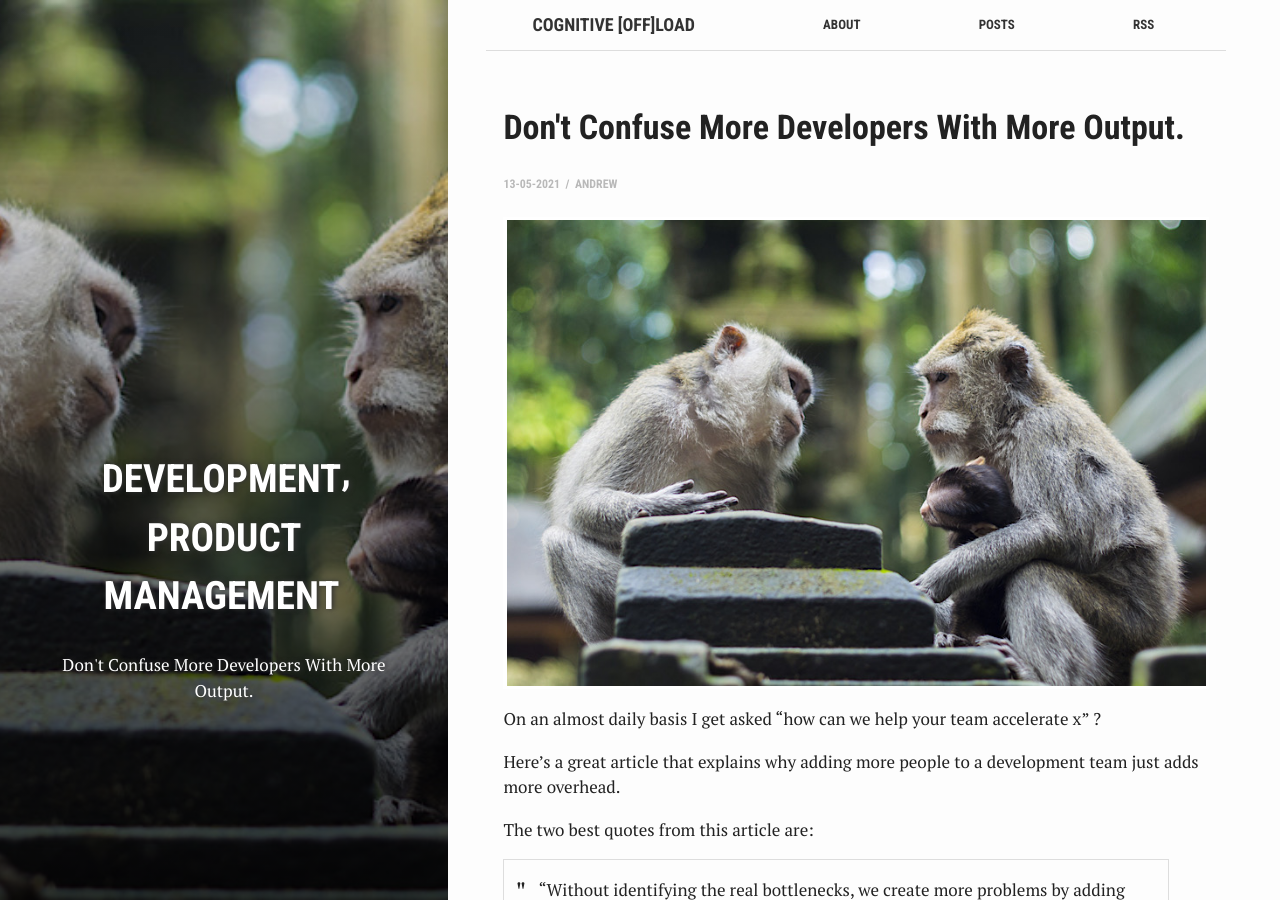
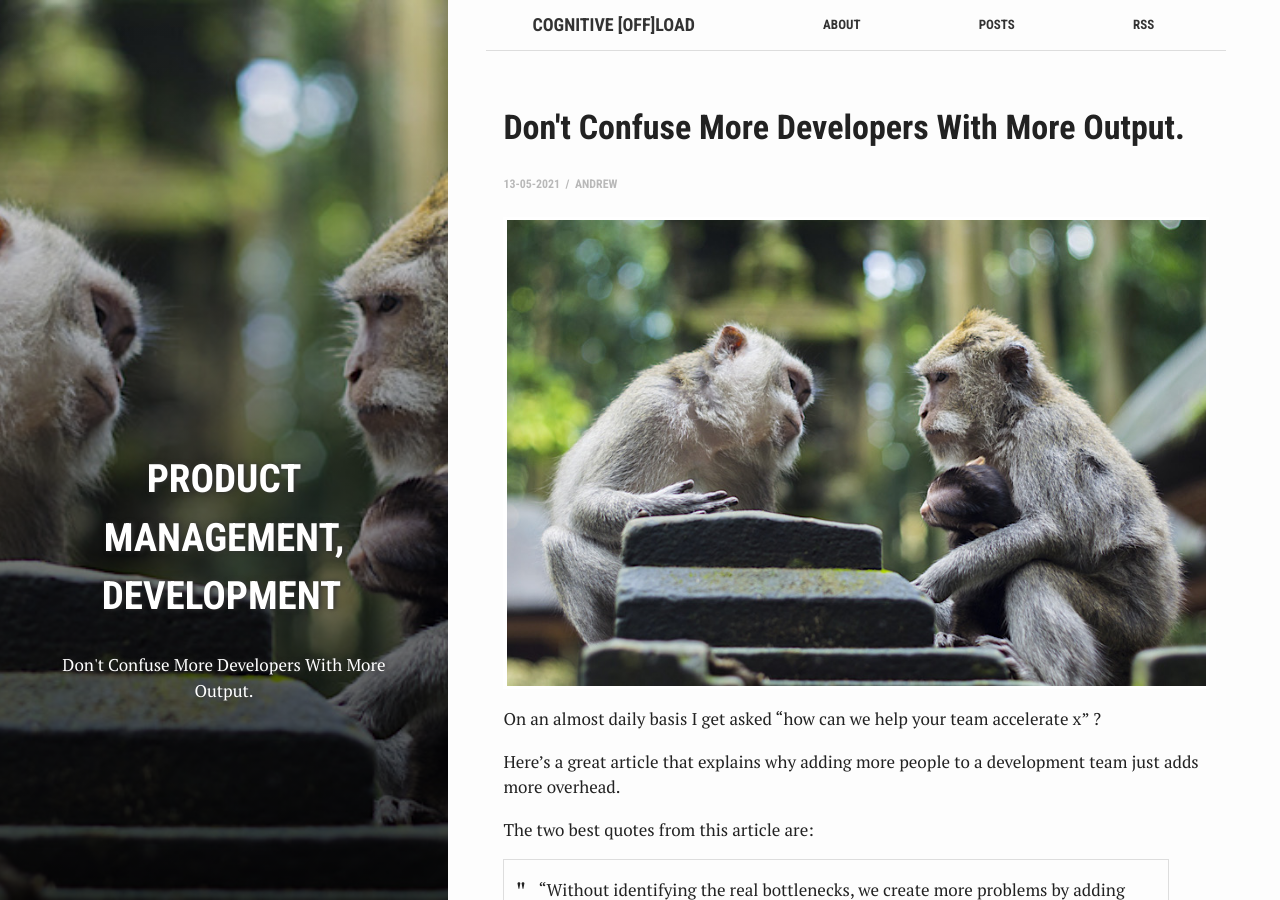
Before and after one commit to andrewshawza/cognitive, a Jekyll site: the page built from _posts/2021-05-13-dont-confuse.md, in a window 1280 px wide and 900 px high. Built offline with Jekyll 4.4.1, drawn with Linux system fonts in a browser that asks for light colours.

Commit message:
Updating tags

```diff
--- a/_posts/2021-05-13-dont-confuse.md
+++ b/_posts/2021-05-13-dont-confuse.md
@@ -6,7 +6,7 @@
 summary: "Don't Confuse More Developers With More Output."
 date:   2021-05-13 19:00:47 +0100
 categories: posts
-tags: ['Development', 'Product Management']
+tags: ['Product Management, Development']
 author: Andrew
 ---
 
```
Also changed, not shown: _posts/2021-05-12-my-online-mba.md (+1 -1 lines).
